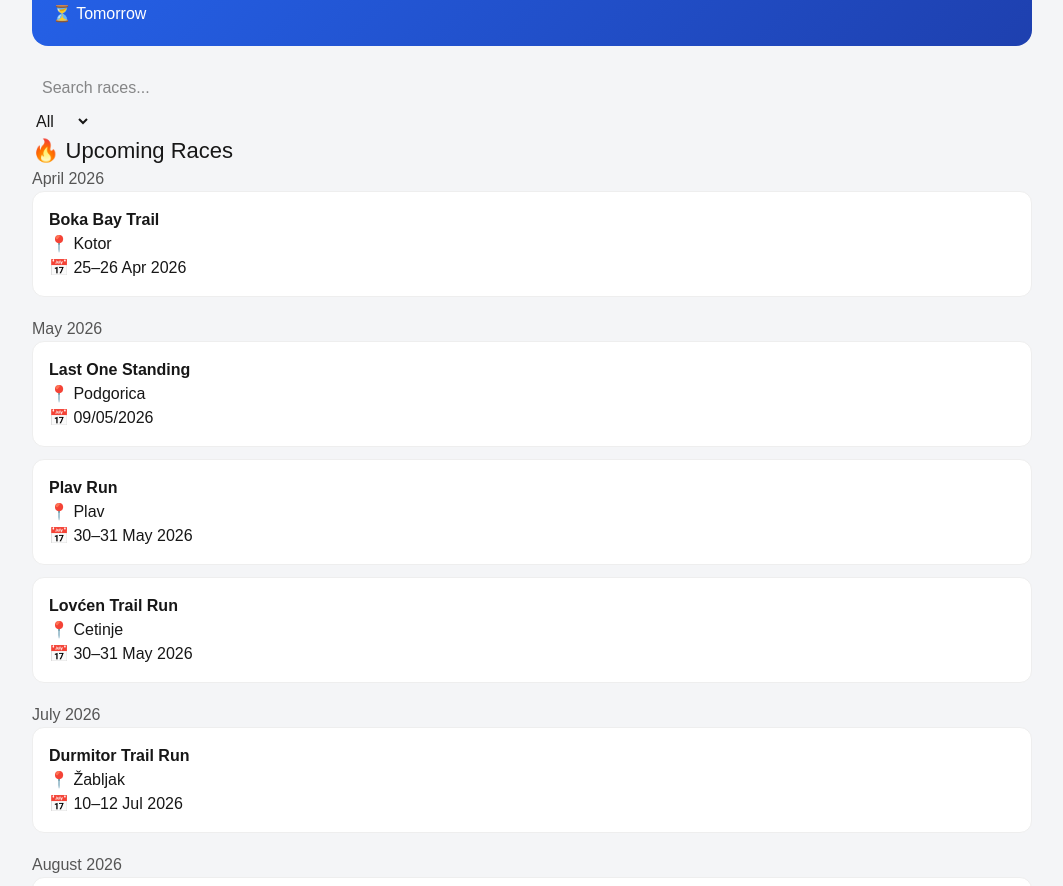
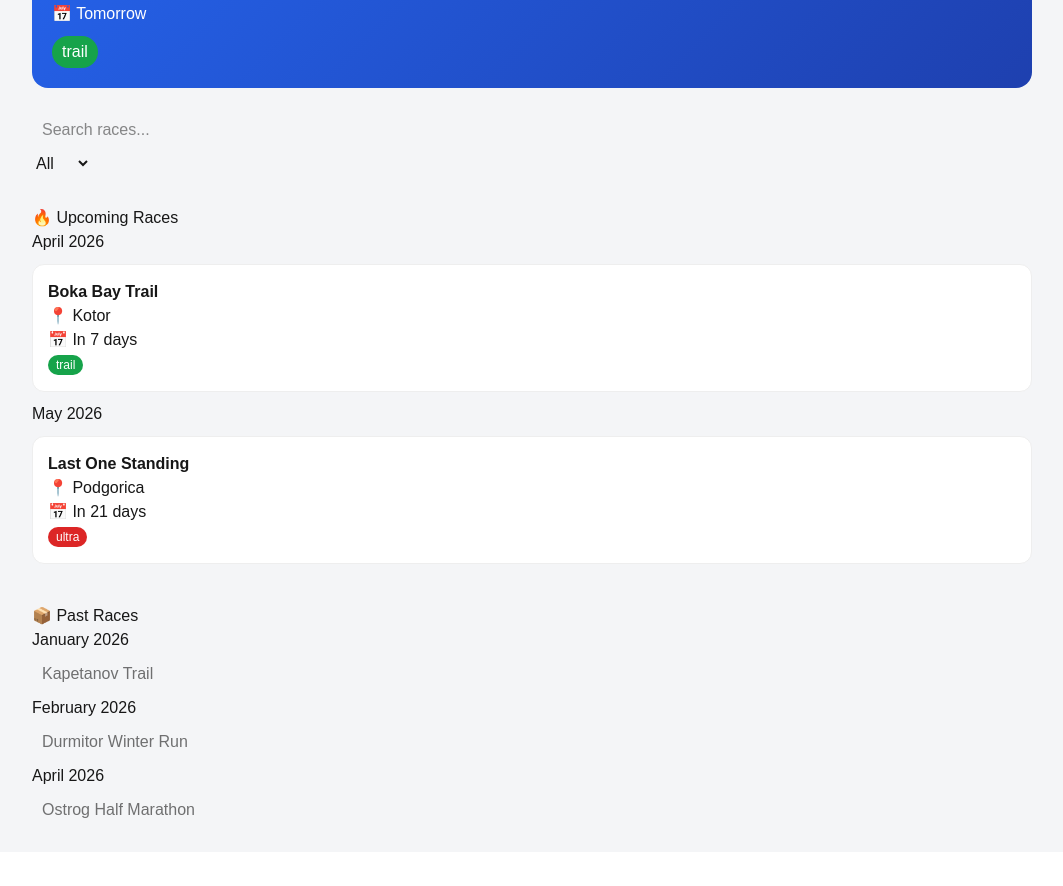
Before and after one commit to johnkremer-mne/runningkalender, a Next.js app: page / in a window 1280 px wide. Shown: the part 241-1127 px from the top of the page, without its empty margins (108-1171 px from the left). After the commit the page ends 1093 px from the top, so only its background shows below. Built offline with nearby package versions, Linux system fonts and the light colour scheme.

Commit message:
Update UI + fix featured race + badges

```diff
--- a/app/page.tsx
+++ b/app/page.tsx
@@ -13,7 +13,8 @@ type Race = {
 
 export default function Home() {
   const [search, setSearch] = useState("")
-  const [filter, setFilter] = useState<"all" | "road" | "trail" | "ultra">("all")
+  const [filter, setFilter] =
+    useState<"all" | "road" | "trail" | "ultra">("all")
   const [lang, setLang] = useState<"en" | "rs">("en")
 
   const t = {
@@ -82,105 +83,37 @@ export default function Home() {
       location: "Podgorica",
       type: "ultra",
       link: "https://lastonestanding.run/"
-    },
-
-    // UPDATED PLAV RUN
-    {
-      name: "Plav Run",
-      date: "2026-05-30",
-      displayDate: "30–31 May 2026",
-      location: "Plav",
-      type: "road",
-      link: "https://plav.run/"
-    },
-
-    {
-      name: "Lovćen Trail Run",
-      date: "2026-05-30",
-      displayDate: "30–31 May 2026",
-      location: "Cetinje",
-      type: "trail",
-      link: "https://cetinjetravel.wixstudio.com/website-24/blank-4-1-2-1"
-    },
-
-    // UPDATED
-    {
-      name: "Durmitor Trail Run",
-      date: "2026-07-10",
-      displayDate: "10–12 Jul 2026",
-      location: "Žabljak",
-      type: "trail",
-      link: "https://www.durmitortrail.run/"
-    },
-
-    {
-      name: "Bjelasica Trail",
-      date: "2026-08-08",
-      location: "Kolašin",
-      type: "trail",
-      link: "https://bjelasicatrail.me"
-    },
-
-    // NEW SKY RACE
-    {
-      name: "Durmitor Sky Race",
-      date: "2026-09-05",
-      location: "Žabljak",
-      type: "trail",
-      link: "https://durmitorsky.run/"
-    },
-
-    {
-      name: "Prokletije Trail 29K",
-      date: "2026-09-19",
-      location: "Plav",
-      type: "trail",
-      link:
-        "https://itra.run/Races/RaceDetails/Prokletije.Trail.BLUE.29K/2026/114423"
-    },
-
-    {
-      name: "Podgorica Millennium Run",
-      date: "2026-10-04",
-      location: "Podgorica",
-      type: "road"
-    },
-
-    {
-      name: "Lovćen Trail",
-      date: "2026-11-15",
-      location: "Cetinje",
-      type: "trail"
     }
   ]
 
   const today = new Date()
 
+  const badgeColor = (type: string) => {
+    if (type === "road") return "#2563eb"
+    if (type === "trail") return "#16a34a"
+    if (type === "ultra") return "#dc2626"
+    return "#999"
+  }
+
+  const getCountdown = (date: string) => {
+    const diff = new Date(date).getTime() - Date.now()
+    const days = Math.floor(diff / (1000 * 60 * 60 * 24))
+    if (days < 0) return "Passed"
+    if (days === 0) return "Today"
+    if (days === 1) return "Tomorrow"
+    return `In ${days} days`
+  }
+
   const filtered = races
-    .filter(r =>
-      r.name.toLowerCase().includes(search.toLowerCase())
-    )
+    .filter(r => r.name.toLowerCase().includes(search.toLowerCase()))
     .filter(r => filter === "all" || r.type === filter)
     .sort((a, b) => new Date(a.date).getTime() - new Date(b.date).getTime())
 
   const upcomingAll = filtered.filter(r => new Date(r.date) >= today)
-  const nextRace = upcomingAll.length > 0 ? upcomingAll[0] : null
+  const nextRace = upcomingAll[0]
 
-  const upcoming = nextRace
-    ? upcomingAll.filter(r => r.date !== nextRace.date)
-    : upcomingAll
-
+  const upcoming = upcomingAll.filter(r => r !== nextRace)
   const past = filtered.filter(r => new Date(r.date) < today)
-
-  const getCountdown = (date: string) => {
-    const diff = new Date(date).getTime() - new Date().getTime()
-    if (diff <= 0) return "Happening now / passed"
-
-    const days = Math.floor(diff / (1000 * 60 * 60 * 24))
-    if (days === 0) return "Today"
-    if (days === 1) return "Tomorrow"
-    return `In ${days} days`
-  }
 
   const groupByMonth = (list: Race[]) => {
     const grouped: Record<string, Race[]> = {}
@@ -198,65 +131,21 @@ export default function Home() {
     return grouped
   }
 
-  const badgeColor = (type: string) => {
-    if (type === "road") return "#2563eb"
-    if (type === "trail") return "#16a34a"
-    if (type === "ultra") return "#dc2626"
-    return "#999"
-  }
-
-  const renderSection = (title: string, data: Record<string, Race[]>) => (
-    <div style={{ marginBottom: 40 }}>
-      <h2 style={{ fontSize: 22 }}>{title}</h2>
-
-      {Object.entries(data).map(([month, races]) => (
-        <div key={month} style={{ marginBottom: 20 }}>
-          <h3 style={{ color: "#555" }}>{month}</h3>
-
-          <div style={{ display: "grid", gap: 12 }}>
-            {races.map((race, i) => (
-              <a
-                key={i}
-                href={race.link || "#"}
-                target="_blank"
-                style={{ textDecoration: "none", color: "inherit" }}
-              >
-                <div style={{
-                  background: "white",
-                  padding: 16,
-                  borderRadius: 12,
-                  border: "1px solid #eee",
-                  cursor: "pointer"
-                }}>
-                  <strong>{race.name}</strong>
-                  <div>📍 {race.location}</div>
-                  <div>
-                    📅 {race.displayDate ||
-                      new Date(race.date).toLocaleDateString("en-GB")}
-                  </div>
-                </div>
-              </a>
-            ))}
-          </div>
-        </div>
-      ))}
-    </div>
-  )
-
   const langPack = t[lang]
 
   return (
     <div style={{ background: "#f4f5f7", minHeight: "100vh", padding: 20 }}>
       <div style={{ maxWidth: 1000, margin: "0 auto" }}>
 
-        {/* LANGUAGE SWITCH */}
+        {/* LANGUAGE */}
         <div style={{ textAlign: "right" }}>
           <button onClick={() => setLang(lang === "en" ? "rs" : "en")}>
-            {lang === "en" ? "🇷🇸 SR" : "🇬🇧 EN"}
+            {lang === "en" ? "SR" : "EN"}
           </button>
         </div>
 
-        <h1 style={{ fontSize: 42 }}>
+        {/* HEADER */}
+        <h1 style={{ fontSize: 42, fontWeight: 800 }}>
           🏃 Balkan Running Calendar
         </h1>
 
@@ -275,7 +164,17 @@ export default function Home() {
               <div>{langPack.next}</div>
               <h2>{nextRace.name}</h2>
               <div>📍 {nextRace.location}</div>
-              <div>⏳ {getCountdown(nextRace.date)}</div>
+              <div>📅 {getCountdown(nextRace.date)}</div>
+
+              <div style={{
+                marginTop: 10,
+                display: "inline-block",
+                padding: "4px 10px",
+                borderRadius: 999,
+                background: badgeColor(nextRace.type)
+              }}>
+                {nextRace.type}
+              </div>
             </div>
           </a>
         )}
@@ -299,8 +198,53 @@ export default function Home() {
           <option value="ultra">{langPack.ultra}</option>
         </select>
 
-        {renderSection(langPack.upcoming, groupByMonth(upcoming))}
-        {renderSection(langPack.past, groupByMonth(past))}
+        {/* UPCOMING */}
+        <h2 style={{ marginTop: 30 }}>{langPack.upcoming}</h2>
+
+        {Object.entries(groupByMonth(upcoming)).map(([month, races]) => (
+          <div key={month}>
+            <h3>{month}</h3>
+
+            {races.map((r, i) => (
+              <a key={i} href={r.link || "#"} target="_blank">
+                <div style={{
+                  background: "white",
+                  padding: 15,
+                  margin: "10px 0",
+                  borderRadius: 12,
+                  border: "1px solid #eee"
+                }}>
+                  <strong>{r.name}</strong>
+                  <div>📍 {r.location}</div>
+                  <div>📅 {getCountdown(r.date)}</div>
+                  <span style={{
+                    background: badgeColor(r.type),
+                    color: "white",
+                    padding: "3px 8px",
+                    borderRadius: 999,
+                    fontSize: 12
+                  }}>
+                    {r.type}
+                  </span>
+                </div>
+              </a>
+            ))}
+          </div>
+        ))}
+
+        {/* PAST */}
+        <h2 style={{ marginTop: 40 }}>{langPack.past}</h2>
+        {Object.entries(groupByMonth(past)).map(([month, races]) => (
+          <div key={month}>
+            <h3>{month}</h3>
+            {races.map((r, i) => (
+              <div key={i} style={{ padding: 10, opacity: 0.6 }}>
+                {r.name}
+              </div>
+            ))}
+          </div>
+        ))}
+
       </div>
     </div>
   )
```
